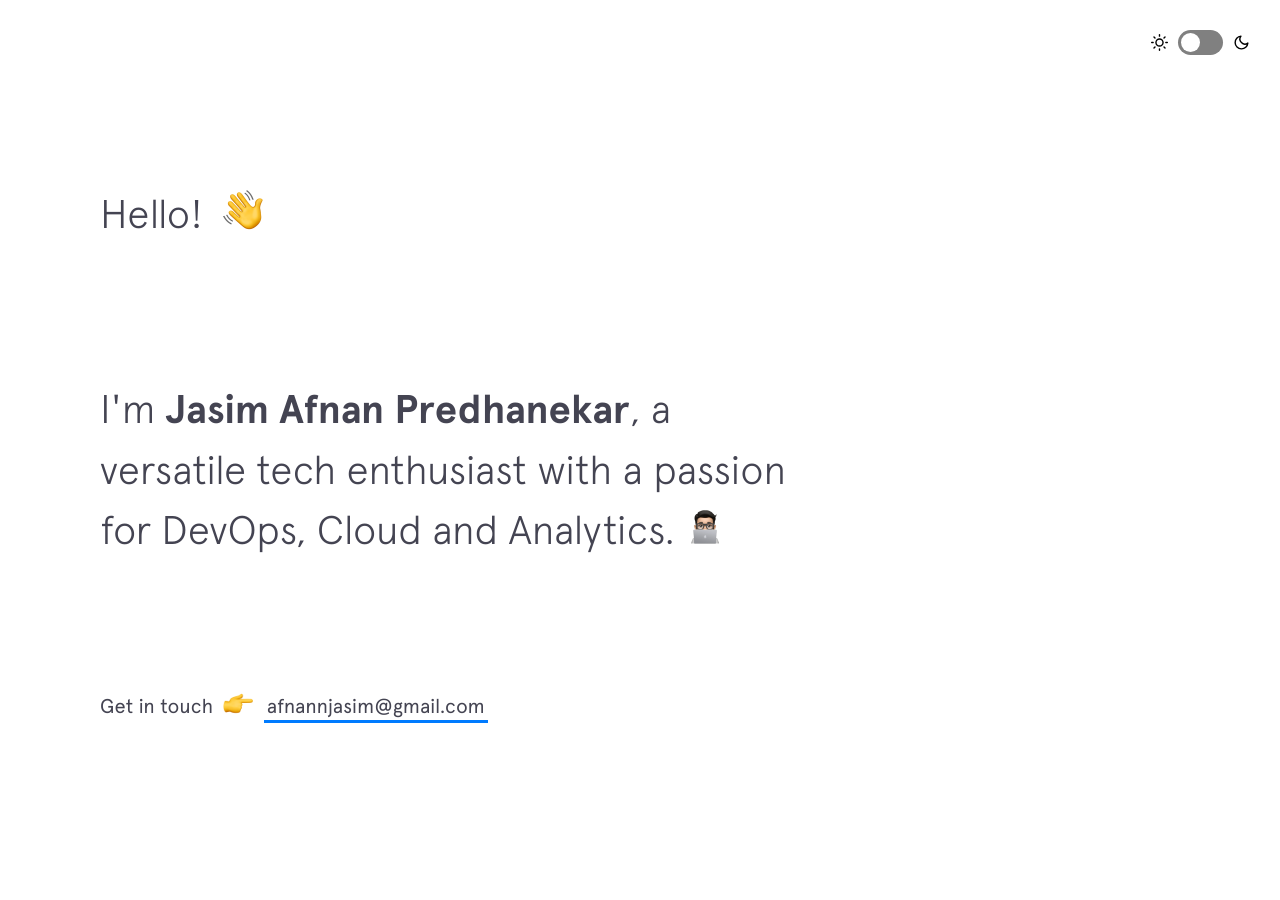
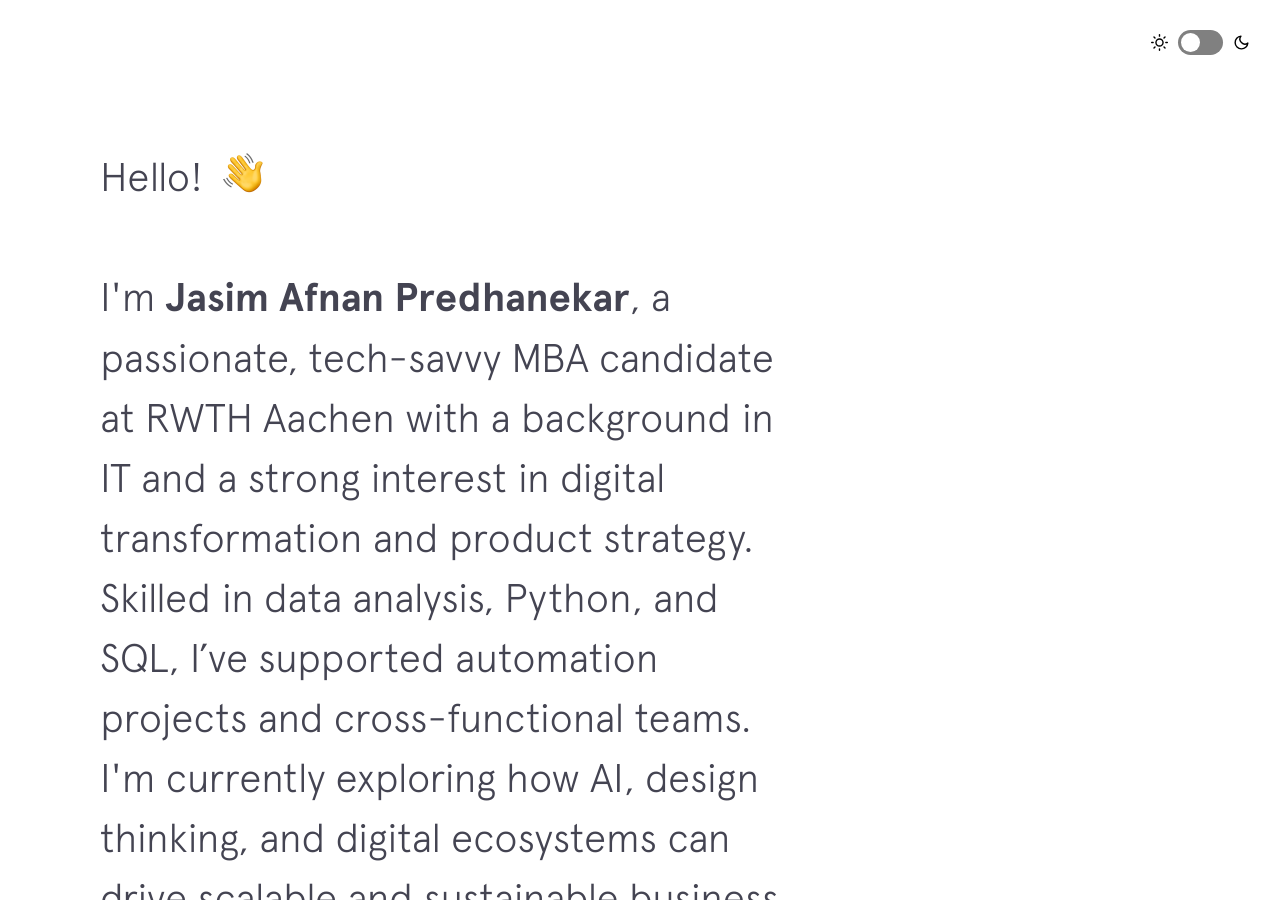
Before and after one commit to afnanjasim/afnanjasim.github.io, a Jekyll site: the page built from index.html, in a window 1280 px wide and 900 px high. Built offline with Jekyll 4.4.1, drawn with Linux system fonts in a browser that asks for light colours; nearby versions of some CDN libraries; some of the changed text lies outside the part shown.

Commit message:
Update intro.html

```diff
--- a/_includes/intro.html
+++ b/_includes/intro.html
@@ -4,7 +4,7 @@
   </h1>
 
   <h2 class="intro__tagline">I'm
-    <span class="name">Jasim Afnan Predhanekar</span>, a versatile tech enthusiast with a passion for DevOps, Cloud and Analytics.
+    <span class="name">Jasim Afnan Predhanekar</span>, a passionate, tech-savvy MBA candidate at RWTH Aachen with a background in IT and a strong interest in digital transformation and product strategy. Skilled in data analysis, Python, and SQL, I’ve supported automation projects and cross-functional teams. I'm currently exploring how AI, design thinking, and digital ecosystems can drive scalable and sustainable business solutions.
     <span class="emoji technologist"></span>
   </h2>
 
```
